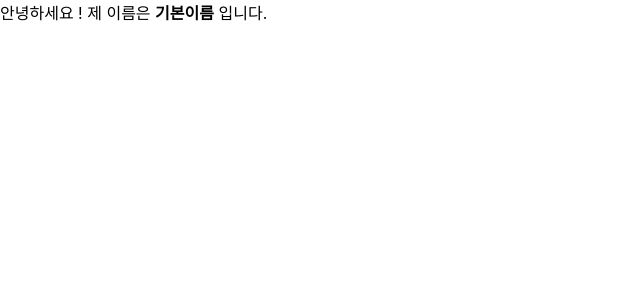
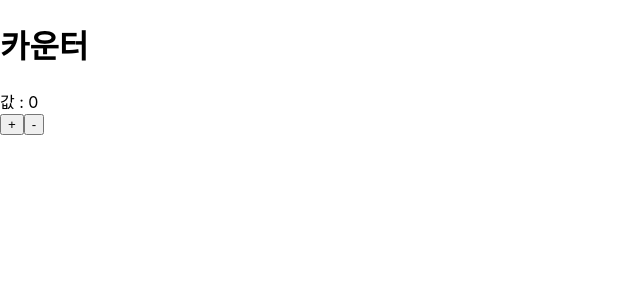
Before and after one commit to Lixmna/JavaScript_Newbie, a React (Create React App) app: page / in a window 1280 px wide. Shown: the top 300 px of the page, without its empty margins (0-640 px from the left). Built offline with nearby package versions, Linux system fonts and the light colour scheme.

Commit message:
Counter Props와 state

```diff
--- a/src/App.js
+++ b/src/App.js
@@ -1,11 +1,11 @@
 import React from 'react';
-import Myname from './MyName';
+import Counter from './Counter';
+// import Myname from './MyName';
 
 class App extends React.Component {
   render() {
-
     return (
-      <Myname/>
+      <Counter/>
     );
   }
 }
--- /dev/null
+++ b/src/Counter.js
@@ -0,0 +1,32 @@
+import React from 'react';
+
+class Counter extends React.Component {
+    state = {
+        number: 0
+    }
+
+    handleIncrease = () => {
+        this.setState({
+            number: this.state.number + 1
+        });
+    }
+
+    handleDecrease = () => {
+        this.setState({
+            number: this.state.number - 1
+        });
+    }
+
+    render() {
+        return (
+            <div>
+                <h1>카운터</h1>
+                <div>값 : {this.state.number}</div>
+                <button onClick={this.handleIncrease}>+</button>
+                <button onClick={this.handleDecrease}>-</button>
+            </div>
+        )
+    }
+}
+
+export default Counter;
--- a/src/MyName.js
+++ b/src/MyName.js
@@ -1,16 +1,15 @@
 import React from 'react'
 
-class Myname extends React.Component {
-    static defaultProps = {
-        name: '기본이름'
-    }
-    render() {
-        return (
-            <div>
-                안녕하세요 ! 제 이름은 <b>{this.props.name}</b> 입니다.
-            </div>
-        )
-    }
+const Myname = ({ name }) => {
+    return (
+        <div>
+            안녕하세요! 제 이름은 {name} 입니다.
+        </div>
+    )
 }
 
+Myname.defaultProps = {
+    name: '기본이름'
+};
+
 export default Myname;
```
Also changed, not shown: 1 other file (tests, documents, lock files or other folders).
